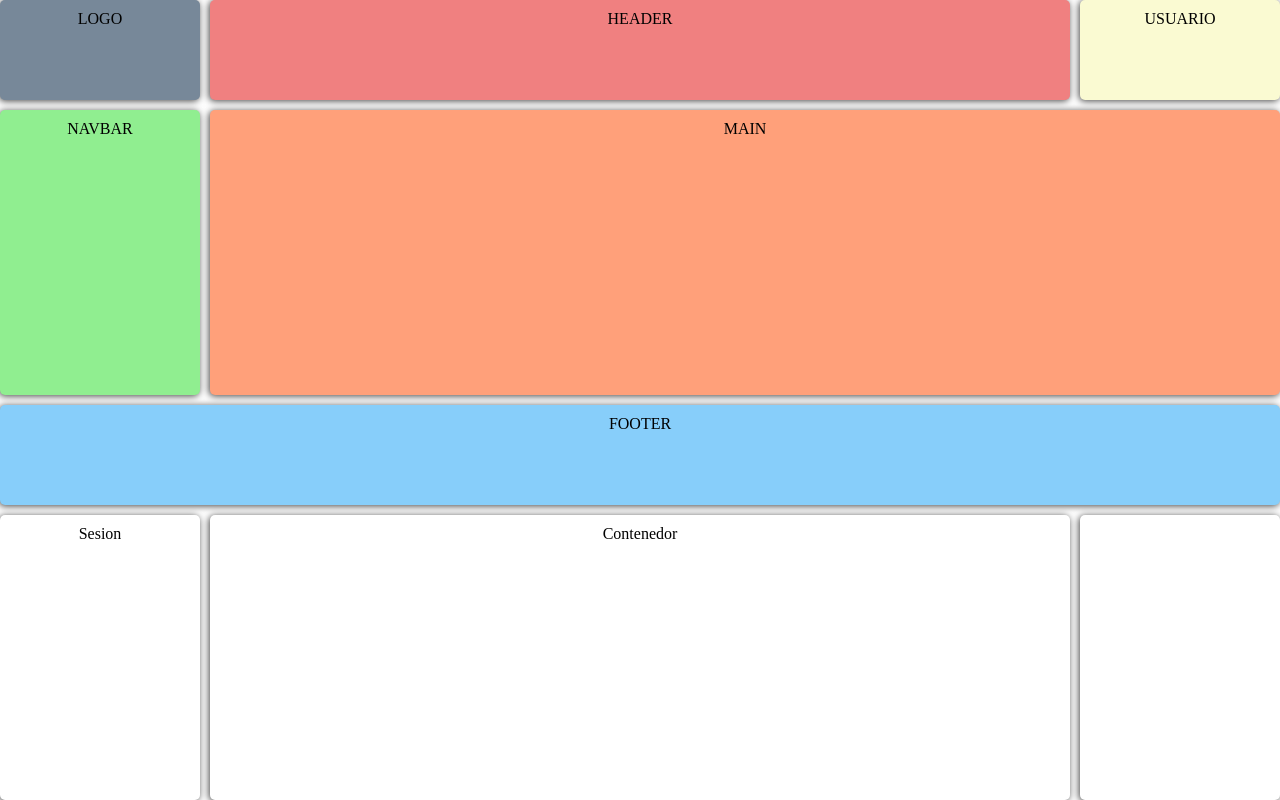
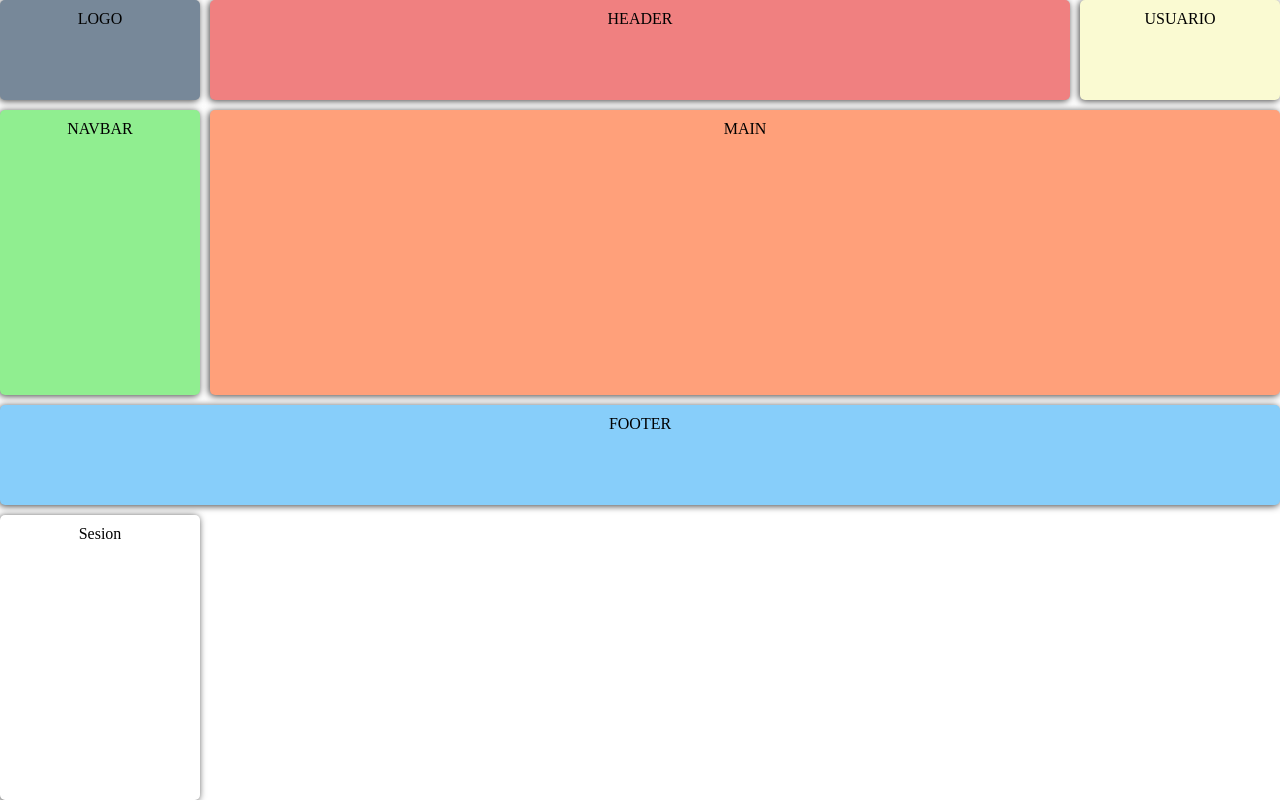
Before and after one commit to Camaro98OK/prueba, a plain HTML site: page index.html in a window 1280 px wide. Drawn offline with Linux system fonts and the light colour scheme.

Commit message:
3.- Regresamos al original

```diff
--- a/index.html
+++ b/index.html
@@ -17,9 +17,6 @@
     <header class="sesion">Sesion</header>
     <nav class="navbar">NAVBAR</nav>
     <article class="main">MAIN</article>
-
-    <div class="container">Contenedor</div>
-    <img src="" alt="">
     <footer class="footer">FOOTER</footer>
 
 
```
